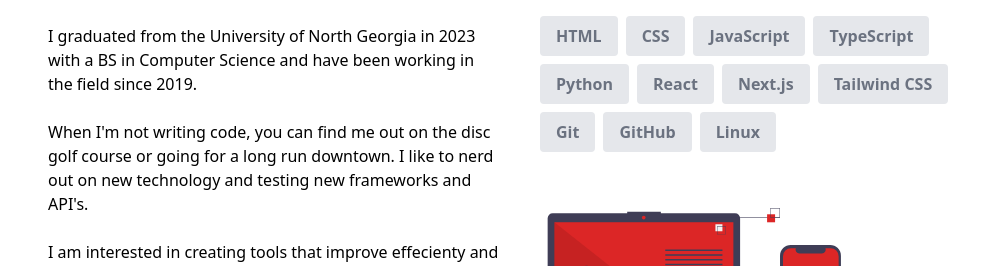
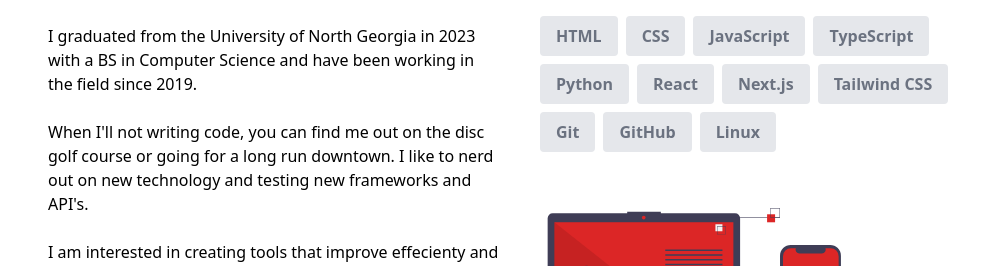
Before and after one commit to iamwillpursell/iamwillpursell-com, a Next.js app: page / in a window 1280 px wide. Shown: the part 1083-1349 px from the top of the page, without its empty margins (120-1114 px from the left). Built offline with nearby package versions, Linux system fonts and the light colour scheme.

Commit message:
Fixed Escaped Characters

```diff
--- a/app/components/AboutSection.tsx
+++ b/app/components/AboutSection.tsx
@@ -41,9 +41,9 @@ const AboutSection = () => {
             </p>
             <br />
             <p>
-              When I&apos;m not writing code, you can find me out on the disc golf course or
+              When {"I'll"} not writing code, you can find me out on the disc golf course or
               going for a long run downtown. I like to nerd out on new technology and testing
-              new frameworks and API&apos;s.
+              new frameworks and {"API's"}.
             </p>
             <br />
             <p>
@@ -57,7 +57,7 @@ const AboutSection = () => {
               <span className="font-bold text-red-500">
                 love what you do
               </span>{" "}
-              and then you&apos;ll never work a day in your life. I have a
+              and then {"you'll"} never work a day in your life. I have a
               passion for writing code and I am always excited about
               new opportunities.
             </p>
```
